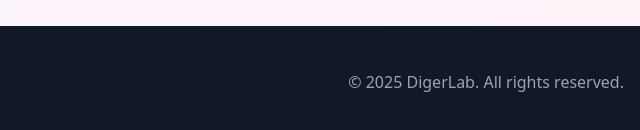
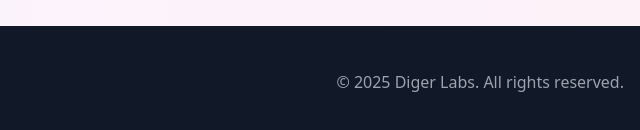
Before and after one commit to Diger-Studios/tixhawk, a website: page index.html in a window 1280 px wide. Shown: the part 4255-4385 px from the top of the page, 640-1280 px from the left. Drawn offline with nearby package versions, Linux system fonts and the light colour scheme; files that its build step writes are made by us from their sources.

Commit message:
chore(footer): update copyright to © 2025 Diger Labs

```diff
--- a/index.html
+++ b/index.html
@@ -320,7 +320,7 @@
   <footer class="bg-gray-900 text-white py-10">
     <div class="max-w-7xl mx-auto px-4 flex flex-col md:flex-row gap-6 md:items-center md:justify-between">
       <div class="text-2xl font-bold">TicketHawk</div>
-      <div class="text-gray-400">© 2025 DigerLab. All rights reserved.</div>
+      <div class="text-gray-400">© 2025 Diger Labs. All rights reserved.</div>
     </div>
   </footer>
 
```
